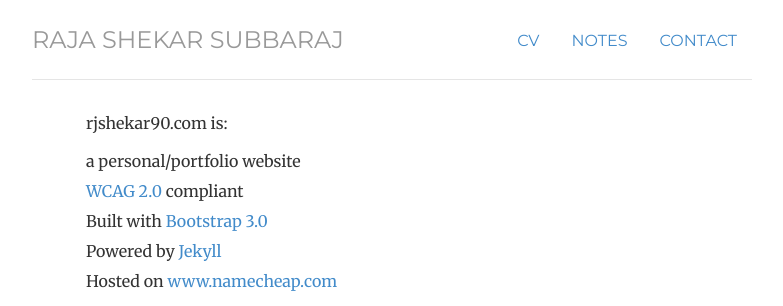
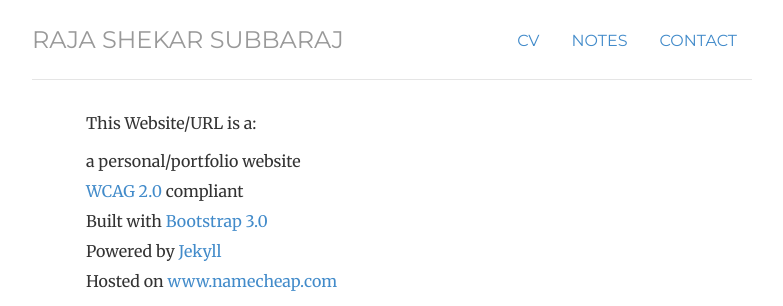
Before and after one commit to rjshekar90/github_website, a Jekyll site: the page built from about/index.html, in a window 1280 px wide. Shown: the top 306 px of the page, without its empty margins (248-1031 px from the left). Built offline with Jekyll 4.4.1, drawn with Linux system fonts in a browser that asks for light colours.

Commit message:
Update index.html

```diff
--- a/about/index.html
+++ b/about/index.html
@@ -5,7 +5,7 @@ title: About This Site
 
   <div class="about">
 
-    <p>rjshekar90.com is:</p>
+    <p>This Website/URL is a:</p>
 
       <ul class="list-unstyled">
         <!-- <li>Licensed under a <a rel="license" href="http://creativecommons.org/licenses/by/3.0/deed.en_US">Creative Commons Attribution 3.0 Unported License</a>. </li>
```
